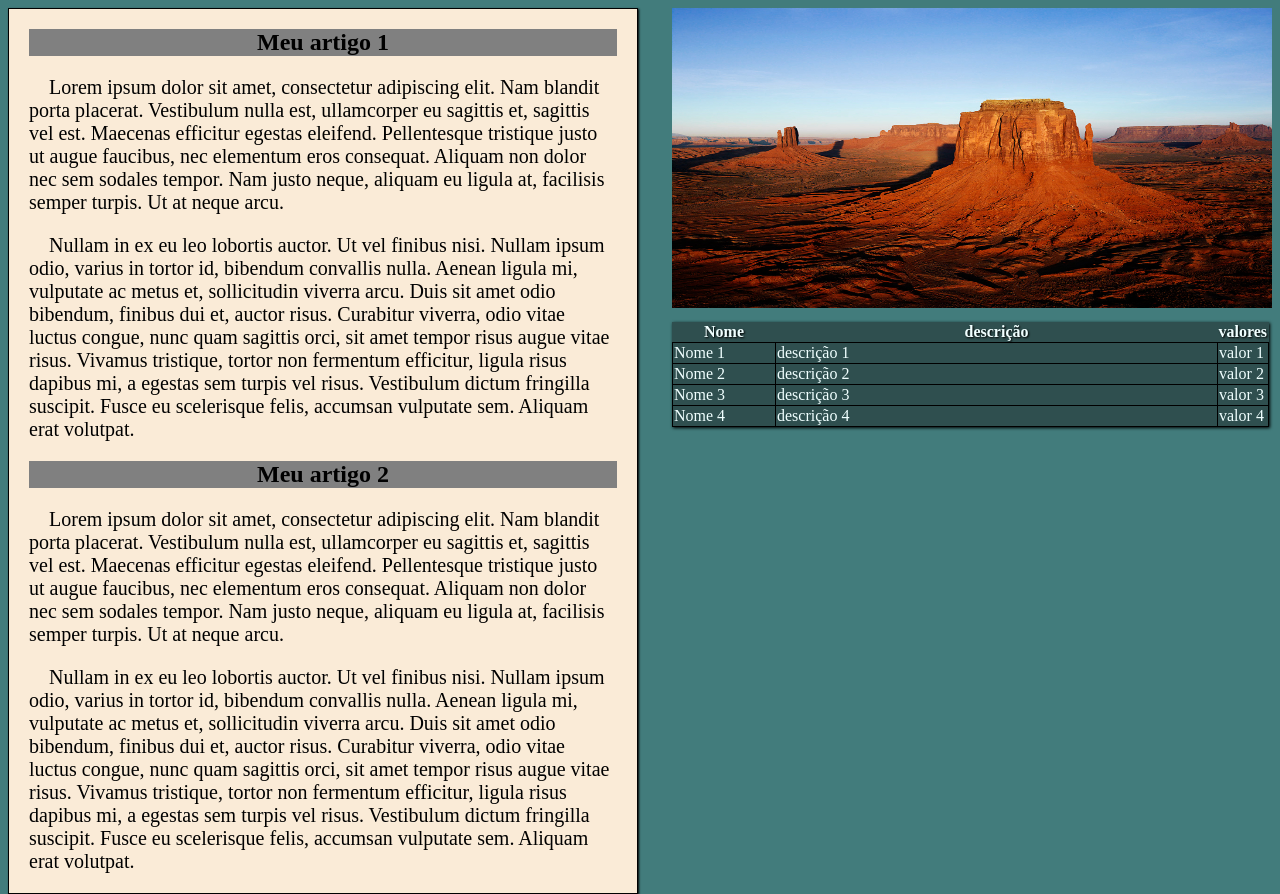
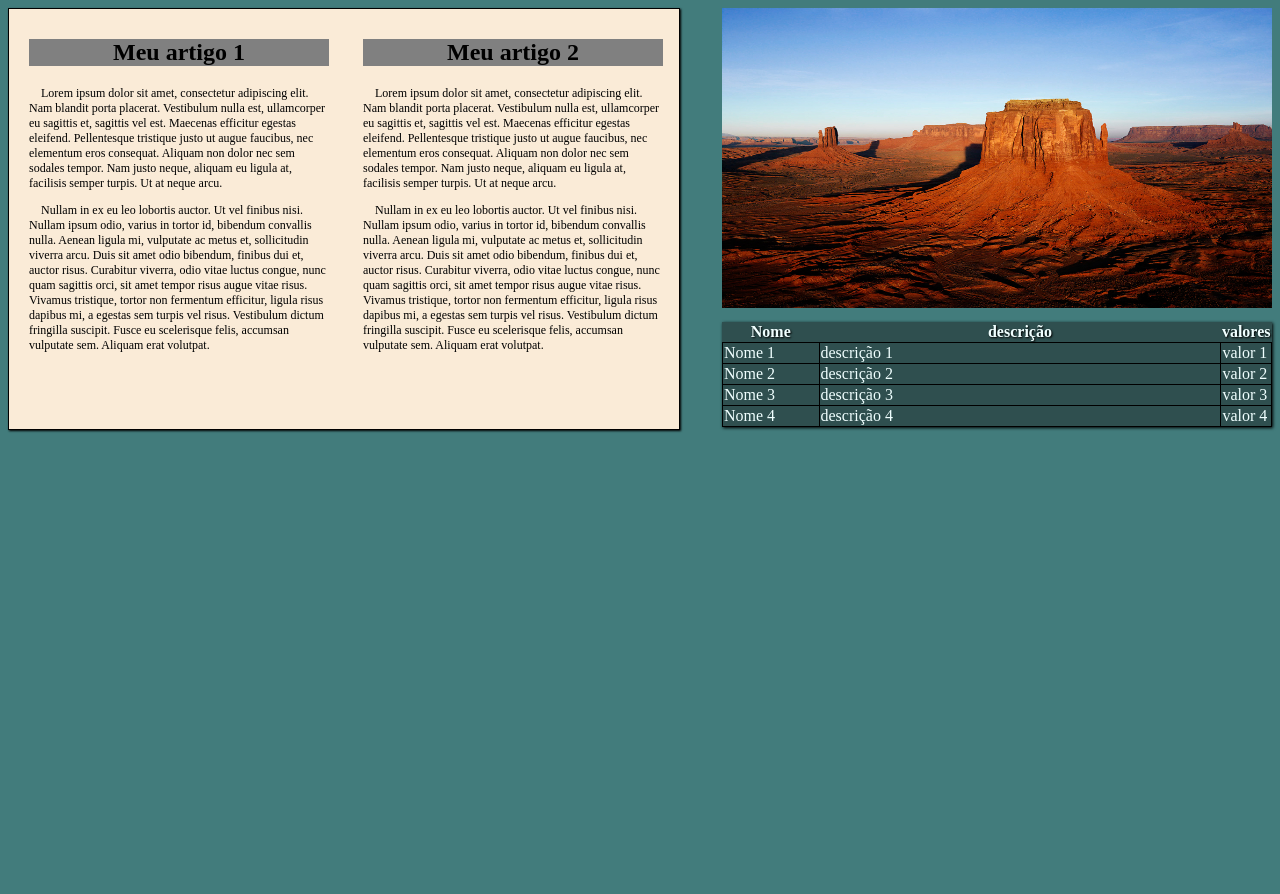
Before and after one commit to meitctech/FrontEnd, a plain HTML site: page CursoFrontEnd/HTML/home.html in a window 1280 px wide. After the commit the page ends 800 px from the top, so only its background shows below. Drawn offline with Linux system fonts and the light colour scheme.

Commit message:
posicionamento dos artigos

```diff
--- a/CursoFrontEnd/HTML/_CSS/home.css
+++ b/CursoFrontEnd/HTML/_CSS/home.css
@@ -1,31 +1,52 @@
 body{
   background-color: rgb(66, 124, 124);
 }
+h1{
+  font-size: 12px;
+}
+h2{
+  background-color: gray;
+  text-align: center;
+}
 p{
-  text-indent: 20px;
-  font-size: 20px;
+  font-size: 12px;
+  text-indent: 12px;
 }
 
-#conteudo{
+#subdiv1{
   background-color: antiquewhite;
-  box-sizing: border-box;
-  display: block;
+  box-sizing: content-box;
   float: left;
   width: 630px;
-  margin-left: 0px;
-  margin-right: -5px;
+  height: 420px;
   border: 1px solid black;
   padding-left: 20px;
   padding-right: 20px;
   box-shadow: 1px 1px 2px black;
 }
+#divcont1{
+  display: block;
+  float: left;
+  margin-top: 10px;
+  margin-right: -4px;
+  width: 300px;
+}
+
+#divcont2{
+  display: block;
+  float: right;
+  margin-top: 10px;
+  margin-right: -4px;
+  width: 300px;
+}
+
 #conteudo>h2{
 text-align: center;
 background-color: grey;
 }
 
 #conteudo2{
-  width: 600px;
+  width: 550px;
   height: 300px;
   display: block;
   float: right;
@@ -33,7 +54,7 @@ background-color: grey;
 }
 
 img{
-  width: 600px;
+  width: 550px;
   height: 300px;
 }
 #tabela{
--- a/CursoFrontEnd/HTML/_CSS/style.css
+++ b/CursoFrontEnd/HTML/_CSS/style.css
@@ -24,7 +24,7 @@ a{
   text-shadow: 1px 1px 1px black;
   margin-right: -4px;
   padding-right: 91.5px;
-  padding-left: 91.4px;
+  padding-left: 91.3px;
   border: 1px solid black;
 }
 
--- a/CursoFrontEnd/HTML/home.html
+++ b/CursoFrontEnd/HTML/home.html
@@ -11,18 +11,36 @@
 
   <!--   primeira divisão  -->
   <div id="divisao1">
+
+    <div id="subdiv1">
+
+      <!--          Artigo 1         -->
+
       <article id="conteudo" >
+
+        <div id="divcont1">
+
           <h2>Meu artigo 1</h2>
+
           <p>Lorem ipsum dolor sit amet, consectetur adipiscing elit. Nam blandit porta placerat. Vestibulum nulla est, ullamcorper eu sagittis et, sagittis vel est. Maecenas efficitur egestas eleifend. Pellentesque tristique justo ut augue faucibus, nec elementum eros consequat. Aliquam non dolor nec sem sodales tempor. Nam justo neque, aliquam eu ligula at, facilisis semper turpis. Ut at neque arcu.</p>
 
           <p>Nullam in ex eu leo lobortis auctor. Ut vel finibus nisi. Nullam ipsum odio, varius in tortor id, bibendum convallis nulla. Aenean ligula mi, vulputate ac metus et, sollicitudin viverra arcu. Duis sit amet odio bibendum, finibus dui et, auctor risus. Curabitur viverra, odio vitae luctus congue, nunc quam sagittis orci, sit amet tempor risus augue vitae risus. Vivamus tristique, tortor non fermentum efficitur, ligula risus dapibus mi, a egestas sem turpis vel risus. Vestibulum dictum fringilla suscipit. Fusce eu scelerisque felis, accumsan vulputate sem. Aliquam erat volutpat.</p>
 
+        </div>
+
+        <div id="divcont2">
+
           <h2>Meu artigo 2</h2>
+
           <p>Lorem ipsum dolor sit amet, consectetur adipiscing elit. Nam blandit porta placerat. Vestibulum nulla est, ullamcorper eu sagittis et, sagittis vel est. Maecenas efficitur egestas eleifend. Pellentesque tristique justo ut augue faucibus, nec elementum eros consequat. Aliquam non dolor nec sem sodales tempor. Nam justo neque, aliquam eu ligula at, facilisis semper turpis. Ut at neque arcu.</p>
 
           <p>Nullam in ex eu leo lobortis auctor. Ut vel finibus nisi. Nullam ipsum odio, varius in tortor id, bibendum convallis nulla. Aenean ligula mi, vulputate ac metus et, sollicitudin viverra arcu. Duis sit amet odio bibendum, finibus dui et, auctor risus. Curabitur viverra, odio vitae luctus congue, nunc quam sagittis orci, sit amet tempor risus augue vitae risus. Vivamus tristique, tortor non fermentum efficitur, ligula risus dapibus mi, a egestas sem turpis vel risus. Vestibulum dictum fringilla suscipit. Fusce eu scelerisque felis, accumsan vulputate sem. Aliquam erat volutpat.</p>
 
+        </div>
+
       </article>
+
+    </div>
 
     <article id="conteudo2" >
 
```
Lines whose indentation alone changed are shown as unchanged.
